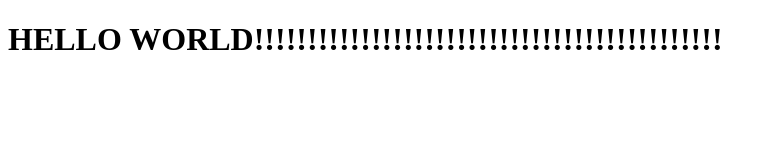
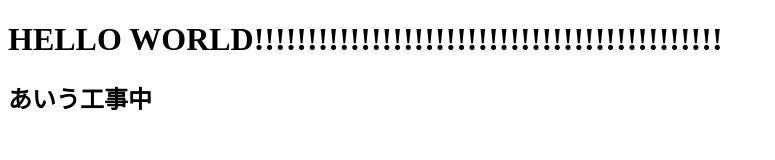
Before and after one commit to shimahi/hello_git, a plain HTML site: page index.html in a window 1280 px wide. Shown: the whole page, without its empty margins (0-775 px from the left). Drawn offline with Linux system fonts and the light colour scheme.

Commit message:
あいう

```diff
--- a/index.html
+++ b/index.html
@@ -7,5 +7,6 @@
 </head>
 <body>
   <h1>HELLO WORLD!!!!!!!!!!!!!!!!!!!!!!!!!!!!!!!!!!!!!!!!!!!!</h1>
+  <h2>あいう工事中</h2>
 </body>
 </html>
```
